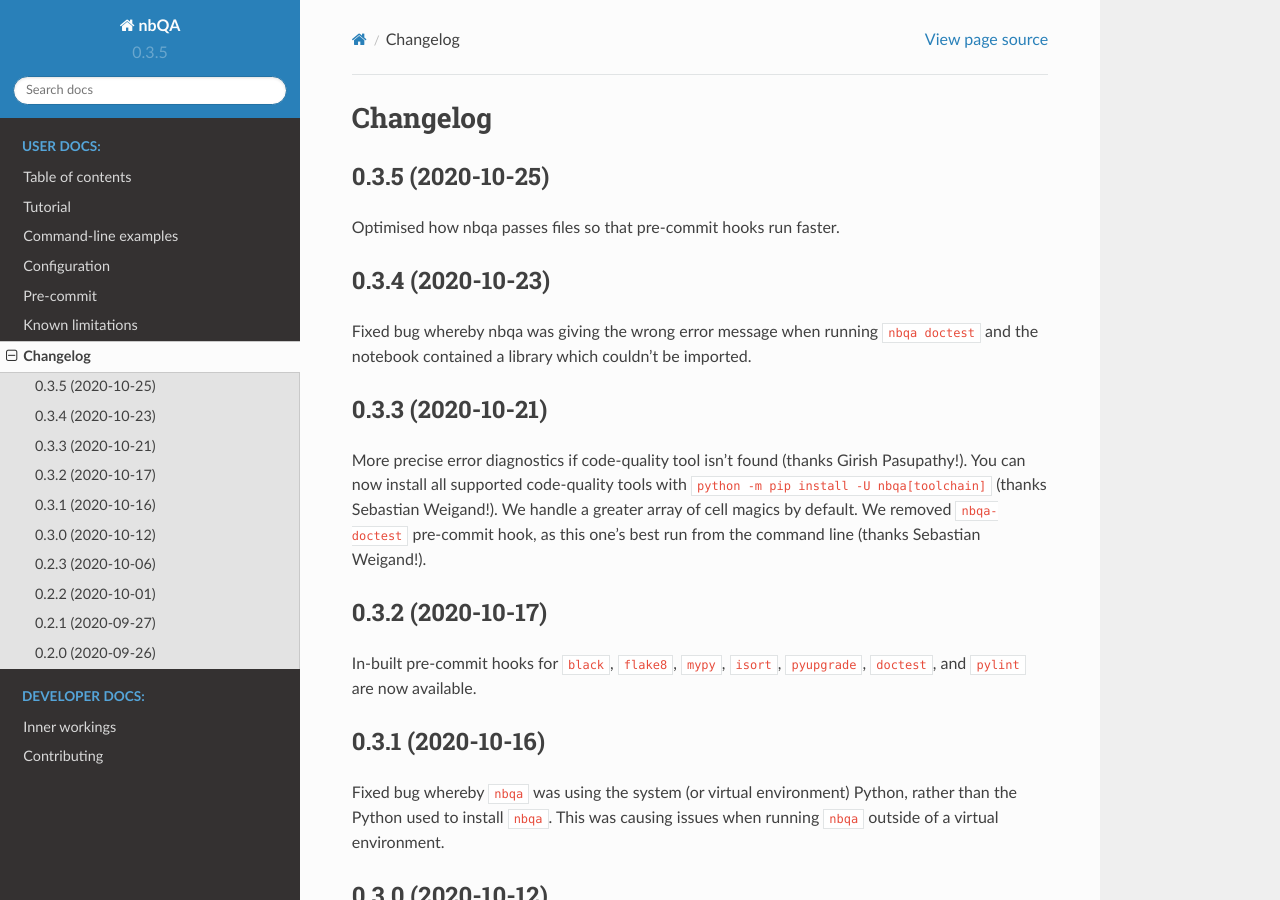
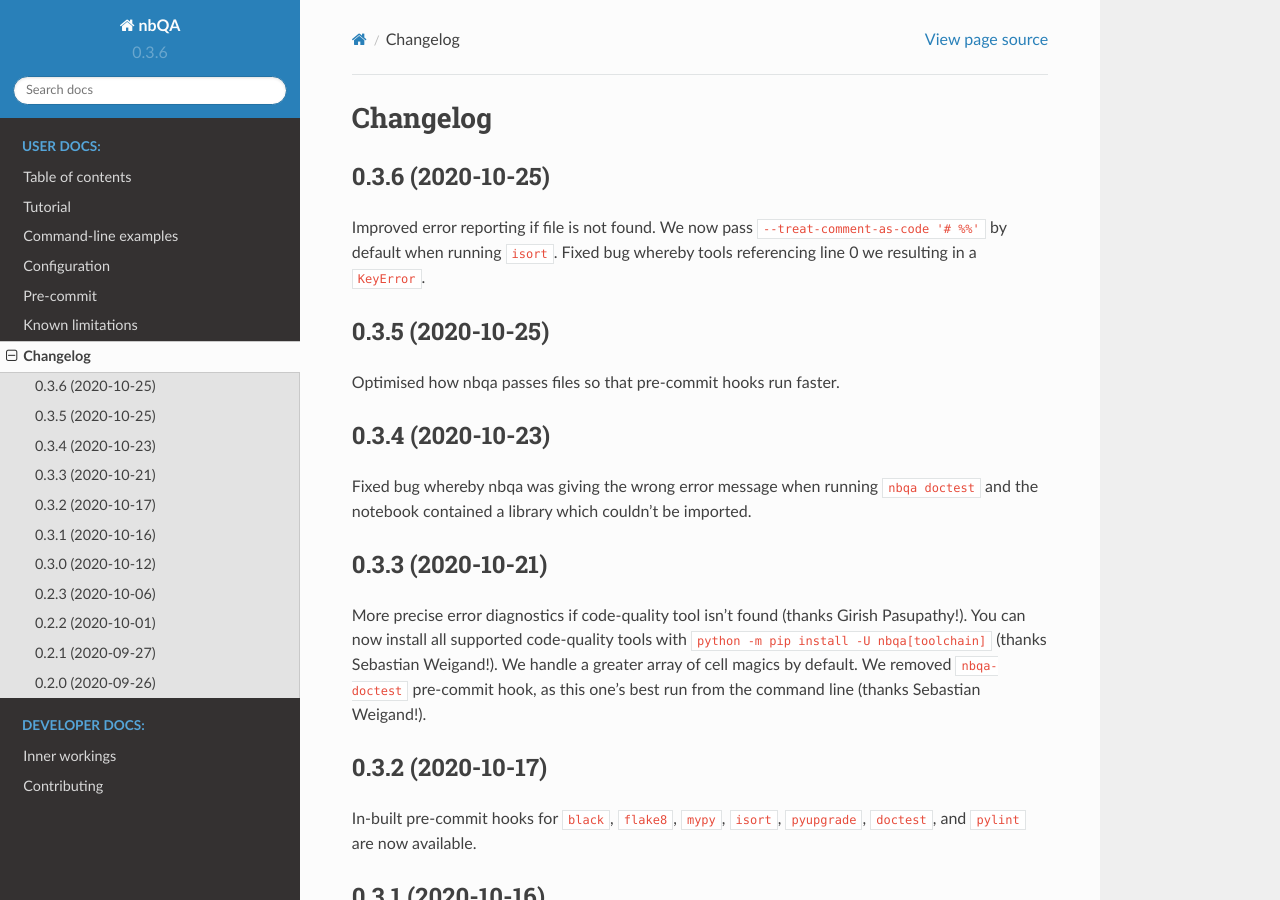
Before and after one commit to nbQA-dev/nbQA, a Sphinx documentation site: the page built from docs/history.rst, in a window 1280 px wide and 900 px high. Built offline with Sphinx 7.4.7 and the Read the Docs theme 2.0.0, drawn with Linux system fonts in a browser that asks for light colours.

Commit message:
v0.3.6 (#401)

```diff
--- a/docs/configuration.rst
+++ b/docs/configuration.rst
@@ -22,11 +22,6 @@
     flake8 = [
         "--ignore=W503"
     ]
-    isort = [
-        "--treat-comment-as-code",
-        "# %%"
-    ]
-
 
 Config file
 ~~~~~~~~~~~
--- a/docs/examples.rst
+++ b/docs/examples.rst
@@ -14,7 +14,7 @@
 
 .. code:: console
 
-   $ nbqa isort my_notebook.ipynb --treat-comment-as-code '# %%' --nbqa-mutate
+   $ nbqa isort my_notebook.ipynb --nbqa-mutate
    Fixing my_notebook.ipynb
 
 Check your type annotations with `mypy`_:
--- a/docs/history.rst
+++ b/docs/history.rst
@@ -1,6 +1,13 @@
 =========
 Changelog
 =========
+
+0.3.6 (2020-10-25)
+------------------
+
+Improved error reporting if file is not found.
+We now pass ``--treat-comment-as-code '# %%'`` by default when running ``isort``.
+Fixed bug whereby tools referencing line 0 we resulting in a ``KeyError``.
 
 0.3.5 (2020-10-25)
 ------------------
--- a/docs/pre-commit.rst
+++ b/docs/pre-commit.rst
@@ -11,7 +11,7 @@
 
     repos:
     - repo: https://github.com/nbQA-dev/nbQA
-      rev: 0.3.5
+      rev: 0.3.6
       hooks:
         - id: nbqa-black
         - id: nbqa-isort
@@ -25,7 +25,7 @@
 If you have your own custom tool (e.g. ``customtool``) for which we currently don't have a built-in hook, you can define your own one with: ::
 
     - repo: https://github.com/nbQA-dev/nbQA
-      rev: 0.3.5
+      rev: 0.3.6
       hooks:
         - id: nbqa
           args: [customtool]
--- a/nbqa/__init__.py
+++ b/nbqa/__init__.py
@@ -1,3 +1,3 @@
 """Attributes used by docs / packaging."""
 
-__version__ = "0.3.5"
+__version__ = "0.3.6"
--- a/setup.cfg
+++ b/setup.cfg
@@ -1,5 +1,5 @@
 [bumpversion]
-current_version = 0.3.5
+current_version = 0.3.6
 
 [flake8]
 ignore = E203,E503,W503,W504
--- a/setup.py
+++ b/setup.py
@@ -46,6 +46,6 @@
     tests_require=test_requirements,
     extras_require=extra_requirements,
     url="https://github.com/nbQA-dev/nbQA",
-    version="0.3.5",
+    version="0.3.6",
     zip_safe=False,
 )
```
Also changed, not shown: README.md (+2 -3 lines).
